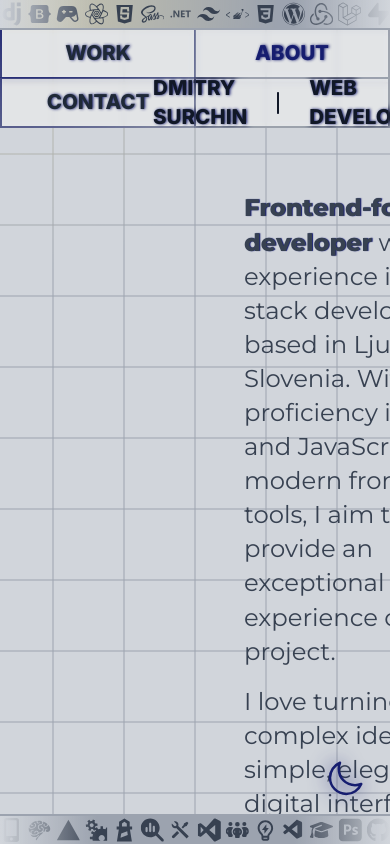
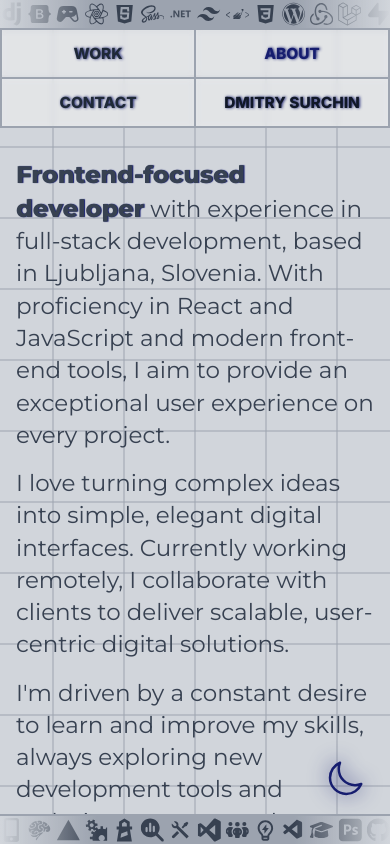
Before and after one commit to life-termer/dsurchin-portfolio, a React (Vite) app: page /about in a window 390 px wide. Built offline with nearby package versions, Linux system fonts and the light colour scheme.

Commit message:
mobile opt

```diff
--- a/src/features/layout/AboutLayout.jsx
+++ b/src/features/layout/AboutLayout.jsx
@@ -26,6 +26,13 @@ const GridWrapper = styled.div`
   width: 100%;
   grid-template-columns: 300px auto;
   gap: 3rem;
+  @media (max-width: 1200px) {
+    grid-template-columns: 200px auto;
+    gap: 2rem;
+  }
+  @media (max-width: 900px) {
+    grid-template-columns: 1fr;
+  }
 `;
 const GridItem = styled.div`
   position: relative;
@@ -33,7 +40,21 @@ const GridItem = styled.div`
   min-width: 250px;
   width: 100%;
   height: auto;
-
+  @media (max-width: 1200px) {
+    min-height: 150px;
+    min-width: 150px;
+  }
+  @media (max-width: 900px) {
+    &:first-child {
+      height: 200px;
+      width: 200px;
+      order: 2;
+      margin: auto;
+    }
+    &:last-child {
+      order: 1;
+    }
+  }
   ${(props) =>
     props.type === "icon" &&
     css`
@@ -66,6 +87,9 @@ const GridItem = styled.div`
 `;
 const P = styled.p`
   font-size: 95%;
+  @media (max-width: 500px) {
+    font-size: 90%;
+  }
   &.item {
     opacity: 0;
   }
--- a/src/features/layout/AppLayout.jsx
+++ b/src/features/layout/AppLayout.jsx
@@ -11,6 +11,7 @@ import DarkModeToggle from "../../ui/DarkModeToggle";
 import { useMouseMove } from "../../hooks/useMouseMove";
 import HomeLayout from "./HomeLayout";
 import { cursorOffSet } from "../../utils/helpers";
+import { breakpointDown, breakpointUp } from "../../styles/GlobalStyles";
 
 gsap.registerPlugin(ScrollTrigger);
 
@@ -20,6 +21,7 @@ const StyledAppLayout = styled.div`
   position: relative;
   background-color: var(--color-grey-400);
   z-index: 0;
+  @media (min-width: 900px) {
     &:after {
       content: "";
       position: absolute;
@@ -42,6 +44,7 @@ const StyledAppLayout = styled.div`
       background-origin: padding-box;
       z-index: -1;
     }
+  }
 `;
 const Main = styled.main`
   overflow-y: auto;
@@ -57,7 +60,9 @@ const ContainerWrapper = styled.div`
   ${(props) =>
     props.$page === "/" &&
     css`
+      @media (min-width: 900px) {
         height: 100%;
+      }
     `}
 `;
 const Container = styled.div`
@@ -70,6 +75,24 @@ const Container = styled.div`
   justify-content: center;
   align-items: center;
   flex-direction: column;
+  @media (max-width: 900px) {
+    height: auto;
+    padding: 9rem 0.75rem 3rem 0.75rem;
+  }
+  @media (max-width: 500px) {
+    height: auto;
+    padding: 8rem 0.5rem 1rem 0.5rem;
+  }
+  ${(props) =>
+    props.$page === "/" &&
+    css`
+      @media (max-width: 900px) {
+        padding-top: 3rem;
+      }
+      @media (max-width: 500px) {
+        padding-top: 1rem;
+      }
+    `}
 `;
 
 function AppLayout() {
@@ -113,7 +136,7 @@ function AppLayout() {
       <Main ref={main}>
         <ContainerWrapper $page={pathname}>
           <LayoutBackground background={background} />
-          <Container ref={container}>
+          <Container ref={container} $page={pathname}>
             <HomeLayout />
             <Outlet />
           </Container>
--- a/src/features/layout/ContactLayout.jsx
+++ b/src/features/layout/ContactLayout.jsx
@@ -19,6 +19,19 @@ const GridWrapper = styled.div`
   width: 100%;
   grid-template-columns: repeat(3, 300px);
   gap: 2.5rem;
+  @media (max-width: 1200px) {
+    grid-template-columns: repeat(3, 250px);
+  }
+  @media (max-width: 900px) {
+    grid-template-columns: repeat(2, 220px);
+  }
+  @media (max-width: 500px) {
+    display: flex;
+    align-items: center;
+    flex-direction: column;
+    grid-template-columns: none;
+    gap: 2rem;
+  }
 `;
 const GridItem = styled.div`
   min-height: 250px;
@@ -29,6 +42,14 @@ const GridItem = styled.div`
   width: 100%;
   height: 100%;
   perspective: 1000px;
+  @media (max-width: 1200px) {
+    min-height: 200px;
+    min-width: 200px;
+  }
+  @media (max-width: 500px) {
+    height: 150px;
+    width: 150px;
+  }
   svg {
     width: 100%;
     height: auto;
--- a/src/features/layout/HomeLayout.jsx
+++ b/src/features/layout/HomeLayout.jsx
@@ -6,6 +6,7 @@ import { RxDividerHorizontal } from "react-icons/rx";
 import { useRef } from "react";
 import gsap from "gsap";
 import { useGSAP } from "@gsap/react";
+import { breakpointDown } from "../../styles/GlobalStyles";
 
 const grow = "60%";
 const shrink = "40%";
@@ -13,8 +14,8 @@ const shrink = "40%";
 const StyledHomeLayout = styled.div`
   position: fixed;
   display: flex;
-  align-content: center;
-  justify-items: center;
+  align-items: center;
+  justify-content: center;
   transition: all 1s ease;
   height: 100px;
   top: 28px;
@@ -26,6 +27,16 @@ const StyledHomeLayout = styled.div`
     props.$page != "/" &&
     css`
       background-color: var(--backdrop-color);
+      @media (max-width: 760px) {
+        div {
+          &:last-child {
+            ${Divider},
+            h3 {
+              display: none;
+            }
+          }
+        }
+      }
     `}
   ${(props) =>
     props.$page === "/" &&
@@ -34,12 +45,48 @@ const StyledHomeLayout = styled.div`
       top: 50px;
       width: calc(100% - 10vw);
       height: 90vh;
+      @media (max-width: 900px) {
+        position: static;
+        justify-content: flex-start;
+        height: auto;
+        flex-wrap: wrap;
+        top: 28px;
+      }
+      @media (max-width: 500px) {
+        width: 100%;
+      }
       div {
+        &:last-child {
+          display: flex;
+          flex-direction: column;
+        }
+        @media (max-width: 900px) {
+          position: relative;
+          width: 100%;
+          height: calc(25vh - 14px);
+          min-height: 200px;
+          &:nth-child(1) {
+            order: 2;
+          }
+          &:nth-child(2) {
+            order: 3;
+          }
+          &:nth-child(3) {
+            order: 4;
+          }
+          &:last-child {
+            min-height: 300px;
+            order: 1;
+          }
+        }
+        @media (min-width: 900px) {
           &:hover {
             width: ${grow};
             height: ${grow};
           }
         }
+      }
+      @media (min-width: 900px) {
         &:has(div:nth-child(1):hover) {
           div:nth-child(2) {
             width: ${shrink};
@@ -88,6 +135,7 @@ const StyledHomeLayout = styled.div`
             width: ${shrink};
           }
         }
+      }
     `}
 `;
 const Divider = styled.span`
@@ -107,6 +155,18 @@ const Divider = styled.span`
     props.$page != "/" &&
     css`
       width: 30px;
+      ${breakpointDown(
+        css`
+          width: 20px;
+        `,
+        "900px"
+      )};
+      ${breakpointDown(
+        css`
+          width: 10px;
+        `,
+        "400px"
+      )};
       svg {
         transform: rotate(90deg);
       }
--- a/src/features/layout/WorkLayout.jsx
+++ b/src/features/layout/WorkLayout.jsx
@@ -28,6 +28,7 @@ const GridItem = styled.div`
   min-height: 500px;
   opacity: 0;
   top: 20px;
+  visibility: hidden;
 `;
 
 function WorkLayout() {
@@ -73,7 +74,11 @@ function WorkLayout() {
 
   useGSAP(
     () => {
-      workTimeline.to(".item", {
+      workTimeline
+        .to(".item", {
+          visibility: "visible",
+        })
+        .to(".item", {
           opacity: 1,
           top: 0,
           duration: 0.5,
--- a/src/styles/GlobalStyles.js
+++ b/src/styles/GlobalStyles.js
@@ -1,4 +1,4 @@
-import { createGlobalStyle } from "styled-components";
+import { createGlobalStyle, css } from "styled-components";
 
 const GlobalStyles = createGlobalStyle`
 :root {
@@ -222,3 +222,14 @@ img {
 `;
 
 export default GlobalStyles;
+
+export const breakpointDown = (inner, size) => css`
+  @media (max-width: ${size}) {
+    ${inner};
+  }
+`;
+export const breakpointUp = (inner, size) => css`
+  @media (min-width: ${size}) {
+    ${inner};
+  }
+`;
--- a/src/ui/AnimatedHeading.jsx
+++ b/src/ui/AnimatedHeading.jsx
@@ -3,6 +3,7 @@ import { useGSAP } from "@gsap/react";
 import { useRef } from "react";
 import styled, { css } from "styled-components";
 import { useLocation } from "react-router-dom";
+import { breakpointDown } from "../styles/GlobalStyles";
 
 const StyledHeading = styled.h1`
   text-shadow: var(--color-brand) 1px 0 6px;
@@ -12,16 +13,43 @@ const StyledHeading = styled.h1`
     props.as === "h1" &&
     css`
       font-size: 4.5rem;
+      text-align: center;
     `}
   ${(props) =>
     props.as === "h2" &&
     css`
       font-size: 4rem;
+      text-align: center;
+      ${breakpointDown(
+        css`
+          font-size: 3rem;
+        `,
+        "900px"
+      )};
+      ${breakpointDown(
+        css`
+          font-size: 2.5rem;
+        `,
+        "500px"
+      )};
     `}
   ${(props) =>
     props.as === "h3" &&
     css`
       font-size: 3rem;
+      text-align: center;
+      ${breakpointDown(
+        css`
+          font-size: 2.5rem;
+        `,
+        "900px"
+      )};
+      ${breakpointDown(
+        css`
+          font-size: 2rem;
+        `,
+        "500px"
+      )};
     `}
   ${(props) =>
     props.as === "h4" &&
@@ -43,6 +71,12 @@ const StyledHeading = styled.h1`
     props.$page != "/" &&
     css`
       font-size: 80%;
+      @media (max-width: 900px) {
+        font-size: 70%;
+      }
+      @media (max-width: 500px) {
+        font-size: 60%;
+      }
     `}
 `;
 
--- a/src/ui/Card.jsx
+++ b/src/ui/Card.jsx
@@ -9,24 +9,17 @@ const StyledCard = styled.div`
   --base: 80;
   --spread: 100;
   --outer: 1;
+  --border-size: calc(var(--border, 2) * 1px);
   display: flex;
   justify-content: center;
   align-items: center;
-  /* border: 2px solid var(--color-grey-300); */
   backdrop-filter: blur(3px) invert(3%);
   transition: height 0.5s ease-in-out, width 0.5s linear;
   border: var(--border-size) solid var(--color-grey-400);
-
+  @media (min-width: 900px) {
     &[data-glow] {
-    --border-size: calc(var(--border, 2) * 1px);
       --spotlight-size: calc(var(--size, 150) * 1px);
       --hue: calc(var(--base) + (var(--xp, 0) * var(--spread, 0)));
-    /* background-image: radial-gradient(
-      var(--spotlight-size) var(--spotlight-size) at calc(var(--x, 0) * 1px)
-        calc(var(--y, 0) * 1px),
-      var(--color-brand),
-      transparent
-    ); */
       background-color: var(--background, transparent);
       background-size: calc(100% + (2 * var(--border-size)))
         calc(100% + (2 * var(--border-size)));
@@ -53,15 +46,15 @@ const StyledCard = styled.div`
       }
       &::before {
         background-image: radial-gradient(
-        calc(var(--spotlight-size) * 0.75) calc(var(--spotlight-size) * 0.75) at
-          calc(var(--x, 0) * 1px) calc(var(--y, 0) * 1px),
+          calc(var(--spotlight-size) * 0.75) calc(var(--spotlight-size) * 0.75)
+            at calc(var(--x, 0) * 1px) calc(var(--y, 0) * 1px),
           var(--color-brand),
           transparent 100%
         );
         filter: brightness(1);
       }
     }
-
+  }
   ${(props) =>
     props.type === "home" &&
     css`
@@ -71,6 +64,7 @@ const StyledCard = styled.div`
       height: 50%;
       flex-direction: column;
       gap: 1rem;
+      padding: 0 10px;
       &:hover {
         h1,
         h2,
@@ -82,32 +76,41 @@ const StyledCard = styled.div`
           text-shadow: var(--color-brand) 1px 0 2px;
         }
       }
+
       &:nth-child(1) {
         top: 0;
         left: 0;
+      }
+      &:nth-child(2) {
+        top: 0;
+        right: 0;
+      }
+      &:nth-child(3) {
+        bottom: 0;
+        left: 0;
+      }
+      &:nth-child(4) {
+        bottom: 0;
+        right: 0;
+      }
+      &:nth-child(1) {
         border-right: calc(var(--border-size) / 2) solid var(--color-grey-400);
         border-bottom: calc(var(--border-size) / 2) solid var(--color-grey-400);
       }
       &:nth-child(2) {
-        top: 0;
-        right: 0;
         border-left: calc(var(--border-size) / 2) solid var(--color-grey-400);
         border-bottom: calc(var(--border-size) / 2) solid var(--color-grey-400);
       }
       &:nth-child(3) {
-        bottom: 0;
-        left: 0;
         border-top: calc(var(--border-size) / 2) solid var(--color-grey-400);
         border-right: calc(var(--border-size) / 2) solid var(--color-grey-400);
       }
       &:nth-child(4) {
-        bottom: 0;
-        right: 0;
         border-left: calc(var(--border-size) / 2) solid var(--color-grey-400);
         border-top: calc(var(--border-size) / 2) solid var(--color-grey-400);
-      }
         &:hover {
           cursor: pointer;
+        }
       }
       ${(props) =>
         props.$active &&
@@ -128,7 +131,7 @@ const StyledCard = styled.div`
     props.$page != "/" &&
     css`
       flex-direction: row;
-
+      border-right: calc(var(--border-size)) solid var(--color-grey-400);
       h1,
       h2,
       h3,
@@ -138,6 +141,17 @@ const StyledCard = styled.div`
         cursor: pointer;
         color: var(--color-grey-800);
         text-shadow: var(--color-brand) 1px 0 3px;
+      }
+    `}
+  ${(props) =>
+    props.type === "home" &&
+    props.$page === "/" &&
+    css`
+      @media (max-width: 900px) {
+        border: calc(var(--border-size)) solid var(--color-grey-400) !important;
+        &:not(:nth-child(3)) {
+          border-bottom: none !important;
+        }
       }
     `}
   ${(props) =>
```
Lines whose indentation alone changed are shown as unchanged.
